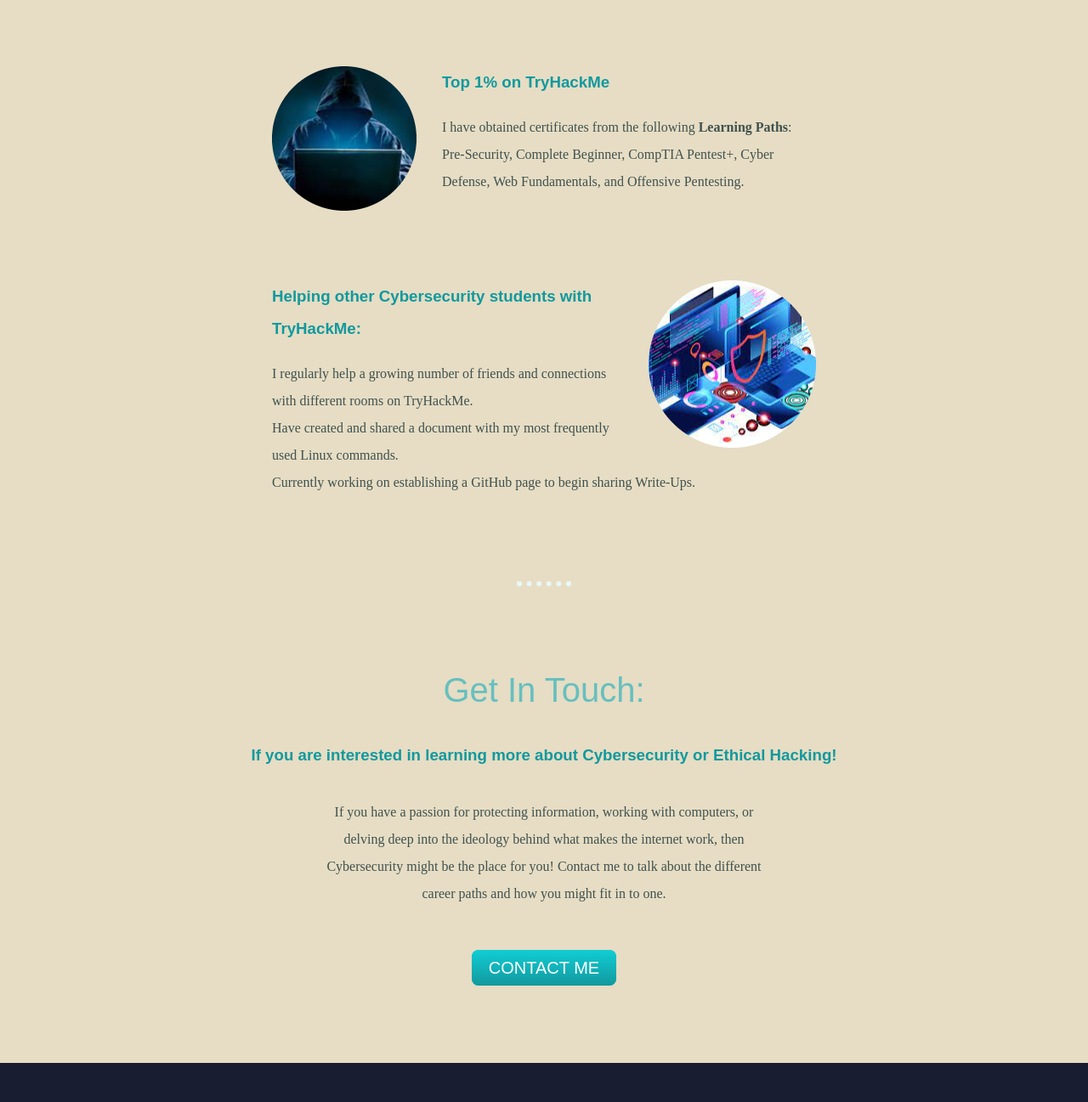
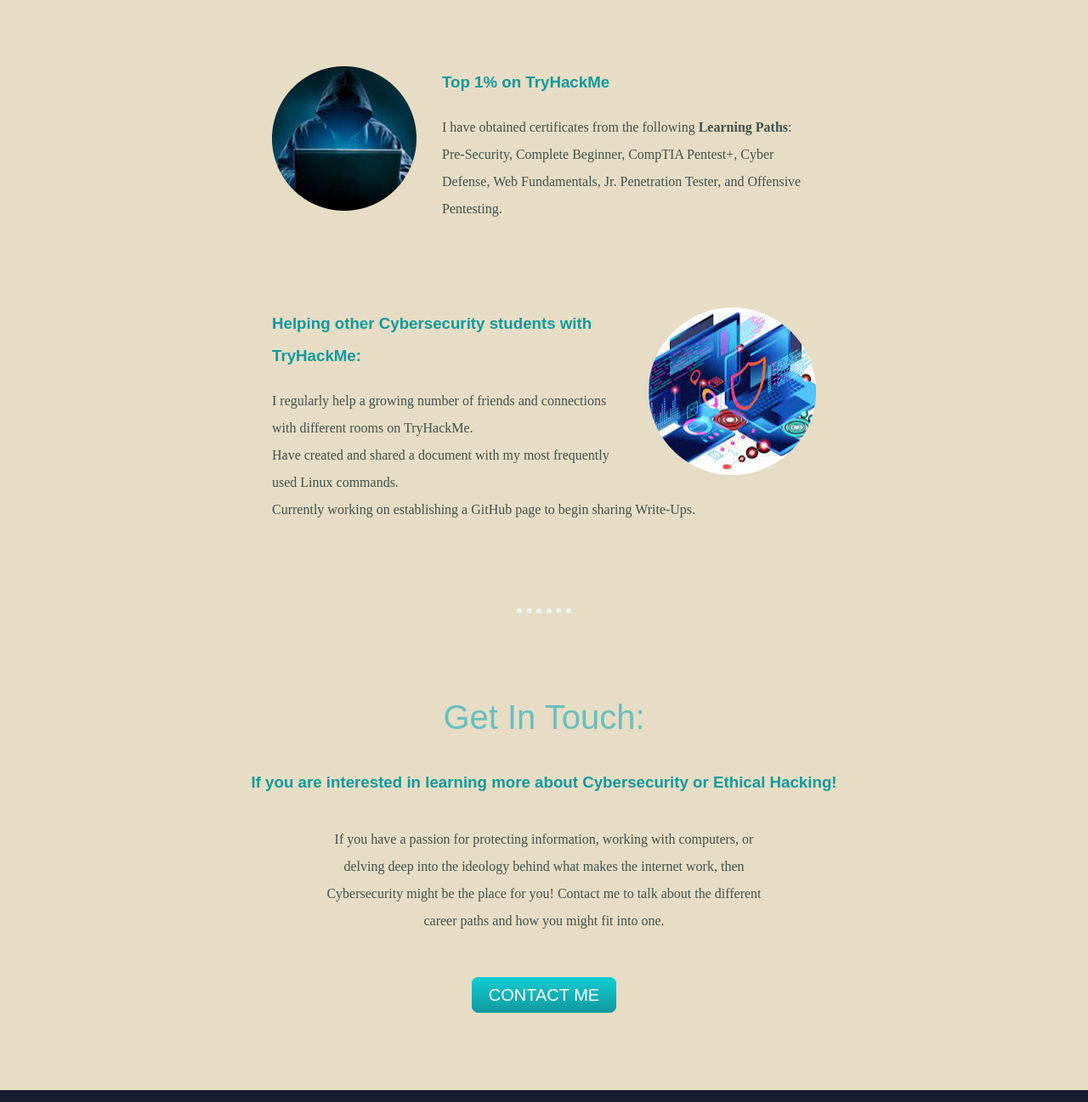
Before and after one commit to nfinityparad0x/cv, a plain HTML site: page index.html in a window 1280 px wide. Shown: the part 2016-3313 px from the top of the page at 85% size. Drawn offline with Linux system fonts and the light colour scheme.

Commit message:
minor changes / fixes

```diff
--- a/index.html
+++ b/index.html
@@ -39,7 +39,7 @@
       <div class="skill-row">
         <img class="hacker" src="images/hacker.png" alt="picture of man typing on computer in hoodie">
         <h3>Top 1% on TryHackMe</h3>
-        <p>I have obtained certificates from the following <strong>Learning Paths</strong>: <br> Pre-Security, Complete Beginner, CompTIA Pentest+, Cyber Defense, Web Fundamentals, and Offensive Pentesting.</p>
+        <p>I have obtained certificates from the following <strong>Learning Paths</strong>: <br> Pre-Security, Complete Beginner, CompTIA Pentest+, Cyber Defense, Web Fundamentals, Jr. Penetration Tester, and Offensive Pentesting.</p>
       </div>
       <div class="skill-row">
         <img class="teaching" src="images/teaching.png" alt="abstract image of computer security">
@@ -55,7 +55,7 @@
       <h2>Get In Touch:</h2>
       <h3>If you are interested in learning more about Cybersecurity or Ethical Hacking!</h3>
       <p class="contact-message">If you have a passion for protecting information, working with computers, or delving deep into the ideology behind what makes the internet work, then Cybersecurity might be the place for you! Contact me to talk about
-        the different career paths and how you might fit in to one.</p>
+        the different career paths and how you might fit into one.</p>
       <a class="btn" href="mailto:NfinityParad0x@gmail.com">CONTACT ME</a>
     </div>
   </div>
```
